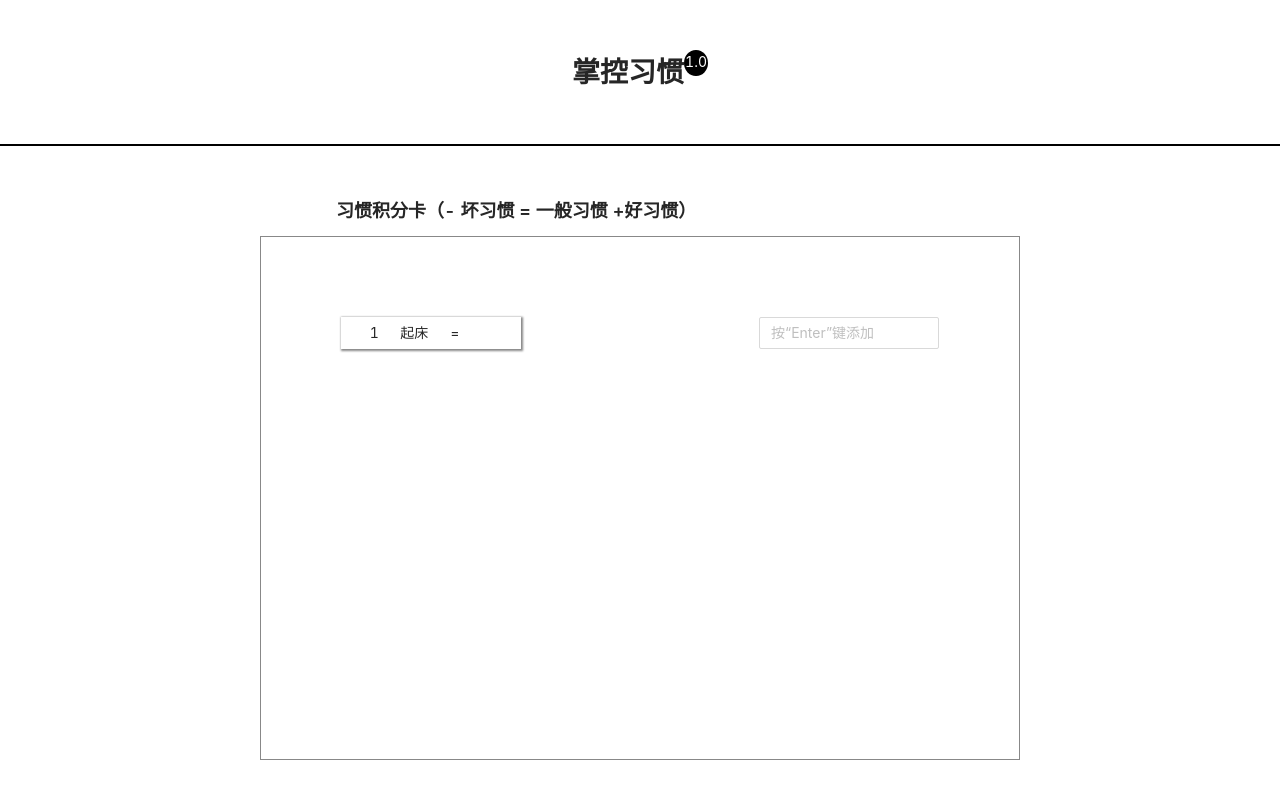
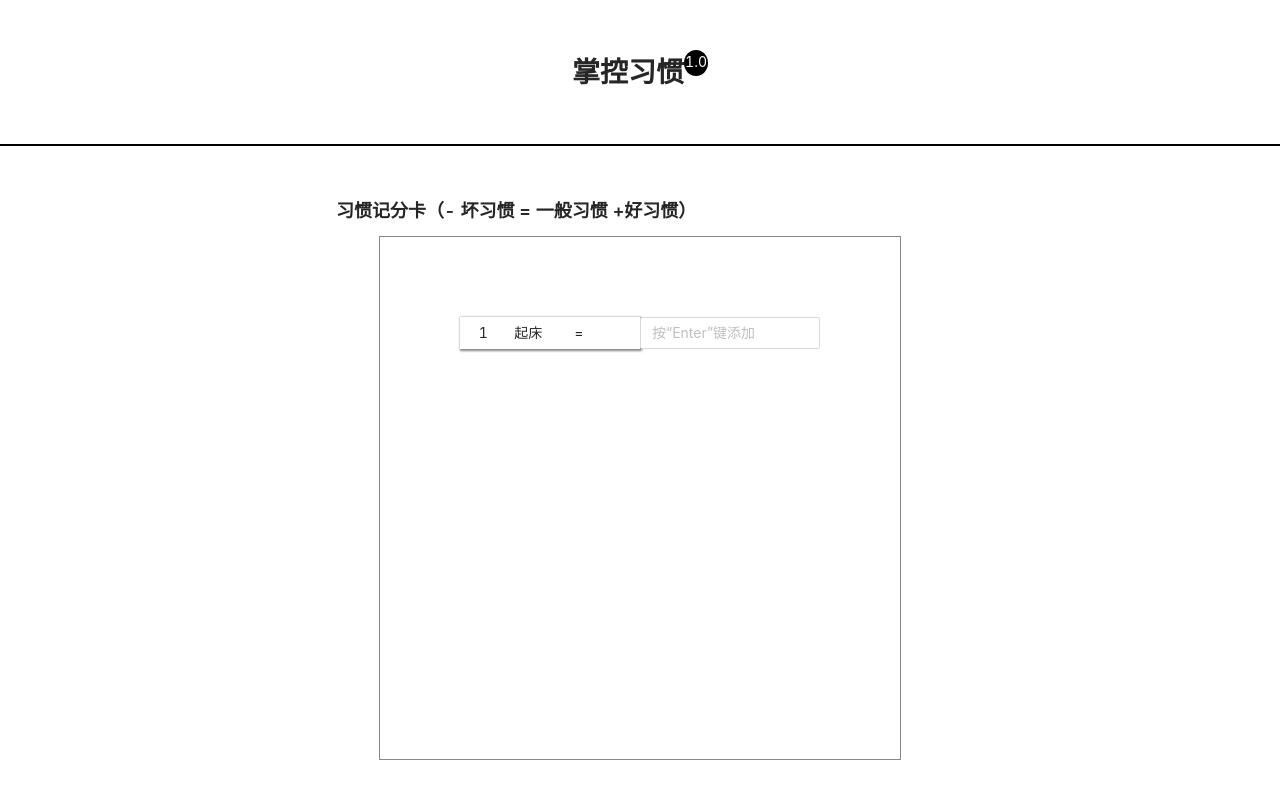
Before and after one commit to yyl134934/control_your_habits, a React app: page / in a window 1280 px wide. Both pictures are taken after a click on the button "建立“习惯记分卡”". Built offline with nearby package versions, Linux system fonts and the light colour scheme.

Commit message:
更新排列逻辑

```diff
--- a/package.json
+++ b/package.json
@@ -6,7 +6,7 @@
   "scripts": {
     "common": "cross-env NODE_ENV=development webpack --config ./scripts/config/webpack.common.js",
     "server": "cross-env NODE_ENV=development node scripts/server",
-    "start": "cross-env NODE_ENV=production webpack serve --config ./scripts/config/webpack.dev.js",
+    "start": "cross-env NODE_ENV=production webpack serve --config ./scripts/config/webpack.dev.js --host 0.0.0.0",
     "build": "cross-env NODE_ENV=production webpack --config ./scripts/config/webpack.prod.js",
     "lint": "npm run lint-eslint && npm run lint-stylelint",
     "lint-eslint": "eslint -c .eslintrc.js --ext .ts,.tsx,.js src",
--- a/src/components/Card/index.less
+++ b/src/components/Card/index.less
@@ -1,3 +1,10 @@
+.custom_card_wrapper{
+  display: flex;
+  align-items: flex-start;
+  height: 100%;
+  border:1px solid #888;
+}
+
 .custom_card {
   display: flex;
   flex-wrap: wrap;
@@ -5,14 +12,11 @@
   justify-content: space-between;
   box-sizing: border-box;
   width: 100%;
-  height: 100%;
   padding:80px;
-  border:1px solid #888;
 }
 
 .card_input{
   order: 3;
-  margin-left: auto;
 
   .ant-input{
     width: 180px;
--- a/src/components/Card/index.tsx
+++ b/src/components/Card/index.tsx
@@ -66,10 +66,12 @@ function Card(props: IProps) {
   }, [entriesInfo, dispatch]);
 
   return (
-    <div className='custom_card'>
-      {[...entries]}
-      <div className='card_input'>
-        <Input placeholder='按“Enter”键添加' onPressEnter={handlePressEnter} />
+    <div className='custom_card_wrapper'>
+      <div className='custom_card'>
+        {[...entries]}
+        <div className='card_input'>
+          <Input placeholder='按“Enter”键添加' onPressEnter={handlePressEnter} />
+        </div>
       </div>
     </div>
   );
--- a/src/components/Entry/index.less
+++ b/src/components/Entry/index.less
@@ -2,9 +2,11 @@
   display: flex;
   align-items: center;
   justify-content: center;
+  order:3;
   min-width: 180px;
   max-width: 180px;
   margin-bottom: 10px;
+  padding: 0 5px;
   border-bottom: 1px soild #888;
   box-shadow: 1px 1px 2px 1px #888;
 }
@@ -24,15 +26,20 @@
 }
 
 .entry_weight{
-  width:  40px;
+  width:  30px;
   height: 32px;
   line-height: 32px;
   text-align: center;
+  cursor:default;
 }
 
 .entry_name{
-  width:  40px;
+  width:  60px;
   height: 32px;
+  overflow: hidden;
   line-height: 32px;
+  white-space: nowrap;
   text-align: center;
+  text-overflow: ellipsis;
+  cursor:default;
 }
--- a/src/components/Entry/index.tsx
+++ b/src/components/Entry/index.tsx
@@ -86,7 +86,9 @@ function EntryComponent(props: IProps) {
   return (
     <div className='custom_entry'>
       <div className='entry_weight'>{habitWeight}</div>
-      <div className='entry_name'>{habitName}</div>
+      <div className='entry_name' title={habitName}>
+        {habitName}
+      </div>
       <Button type='text' onClick={onTypeChange}>
         {typeValue}
       </Button>
--- a/src/services/index.ts
+++ b/src/services/index.ts
@@ -77,7 +77,7 @@ export function deleteEntryService(entryInfo = {}) {
  * 更新习惯卡信息
  * @param {string} newInfo - 待删除条目信息
  */
-export function updateEntryService(newInfo = {}) {
+export function updateEntryService(newInfo: Entry) {
   console.info('更新习惯卡信息updateEntry:', newInfo);
   const allEntry = queryCardInfo();
 
--- a/src/views/HabitCard/index.tsx
+++ b/src/views/HabitCard/index.tsx
@@ -16,7 +16,7 @@ function HabitCard() {
   const card = useMemo(
     () => (
       <>
-        <div className='habit_card_title'>习惯积分卡（- 坏习惯 = 一般习惯 +好习惯）</div>
+        <div className='habit_card_title'>习惯记分卡（- 坏习惯 = 一般习惯 +好习惯）</div>
         <div className='habit_card_content'>
           <Card entriesInfo={initInfo} />
         </div>
```
Also changed, not shown: 1 other file (tests, documents, lock files or other folders).
